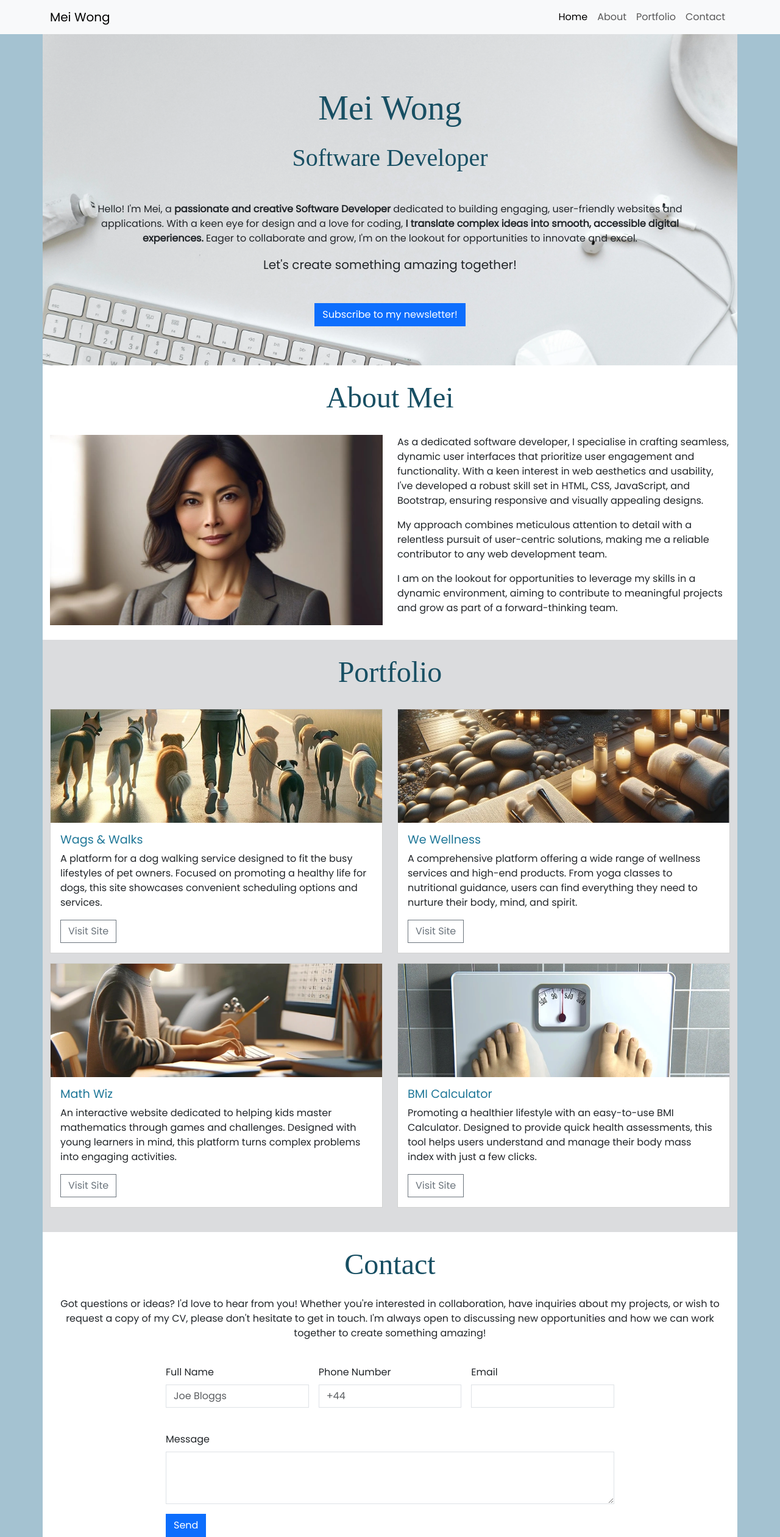
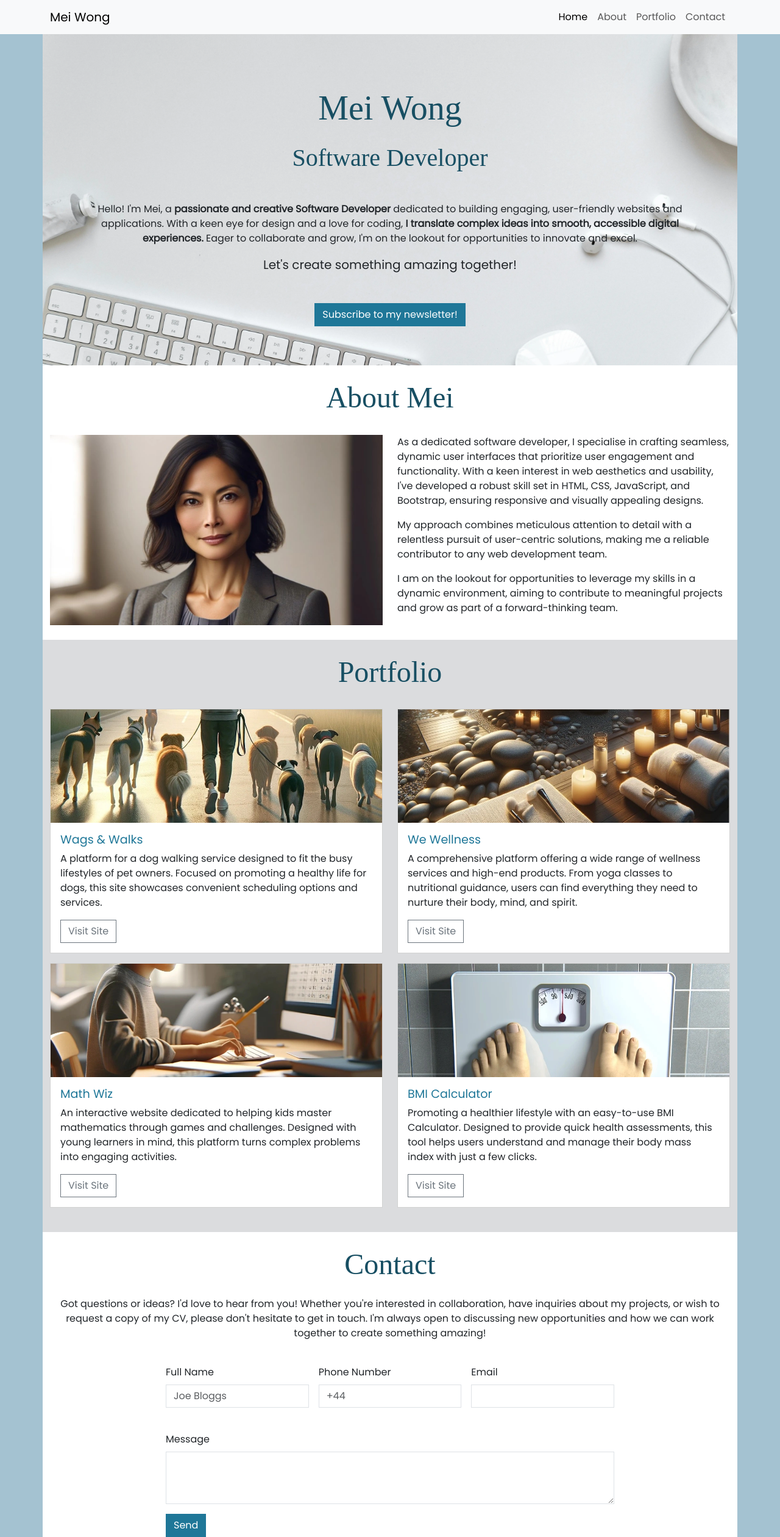
Before and after one commit to lbwright22ci/mei-portfolio, a plain HTML site: page index.html in a window 1280 px wide. Shown: the whole page at 61% size. Drawn offline with nearby package versions, Linux system fonts and the light colour scheme.

Commit message:
change button styling

```diff
--- a/assets/css/style.css
+++ b/assets/css/style.css
@@ -25,6 +25,14 @@ h2{
     border-radius: 0;
 }
 
+.main-buttons{
+    background-color: #1f7798;
+    border-color: #1f7798;
+}
+.main-buttons:hover{
+    background-color: #1d6d8a;
+    border-color: #1d6d8a;
+}
 
 /*hero section*/
 #hero{
--- a/index.html
+++ b/index.html
@@ -63,7 +63,7 @@
             <p class="lead mb-5">Let's create something amazing together!</p>
             <!--add in modal-->
             <!-- Button trigger modal -->
-            <button type="button" class="btn btn-primary sharp-corners" data-bs-toggle="modal" data-bs-target="#exampleModal"> Subscribe to my newsletter!
+            <button type="button" class="btn btn-primary sharp-corners main-buttons" data-bs-toggle="modal" data-bs-target="#exampleModal"> Subscribe to my newsletter!
             </button>
 
 
@@ -190,7 +190,7 @@
                     </div>
 
                     <div class="col-12">
-                        <button type="submit" class="btn btn-primary">Send</button>
+                        <button type="submit" class="btn btn-primary main-buttons">Send</button>
                     </div>
                 </form>
             </div>
@@ -218,7 +218,7 @@
                         <input type="email" class="form-control" id="emailmodal" >
                     </div>
                     <div class="col-12 mb-4">
-                    <button type="submit" class="btn btn-primary">
+                    <button type="submit" class="btn btn-primary main-buttons">
                     Sign up!
                     </button>
                 </form>
```
